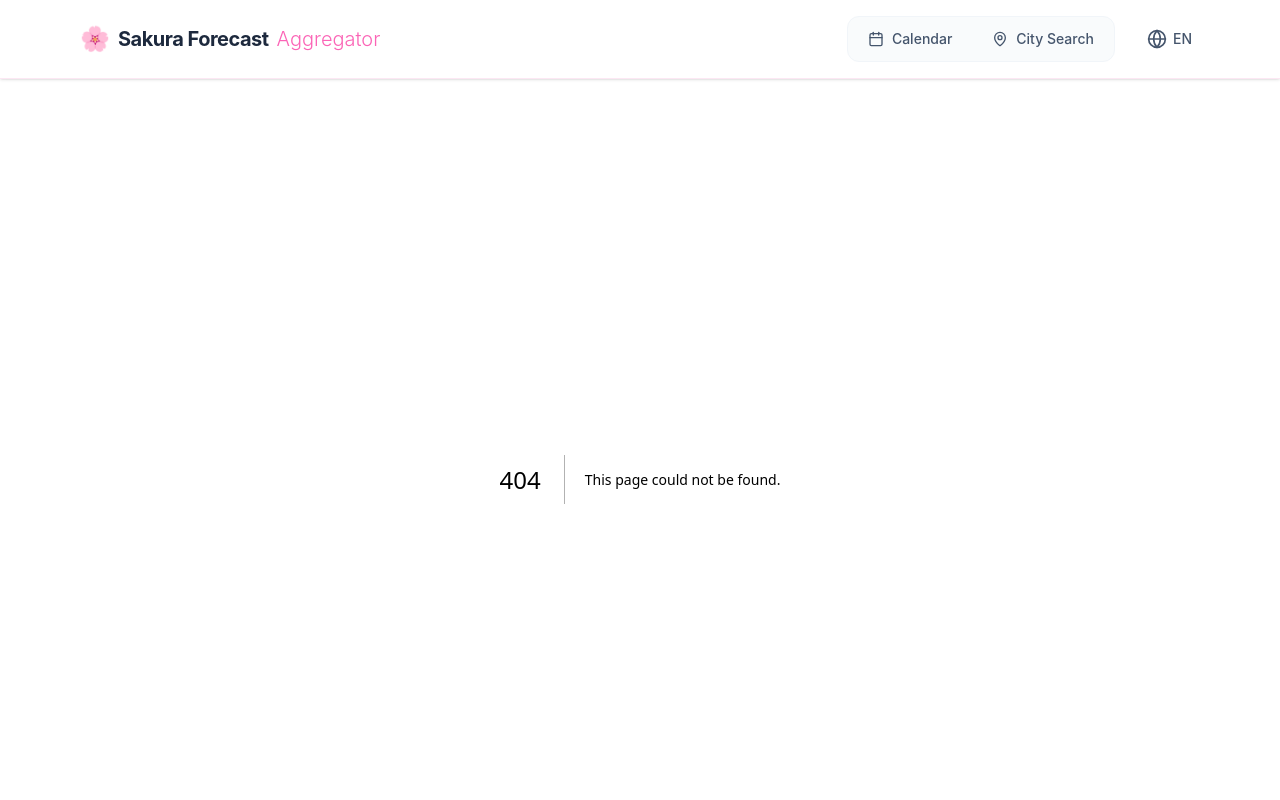
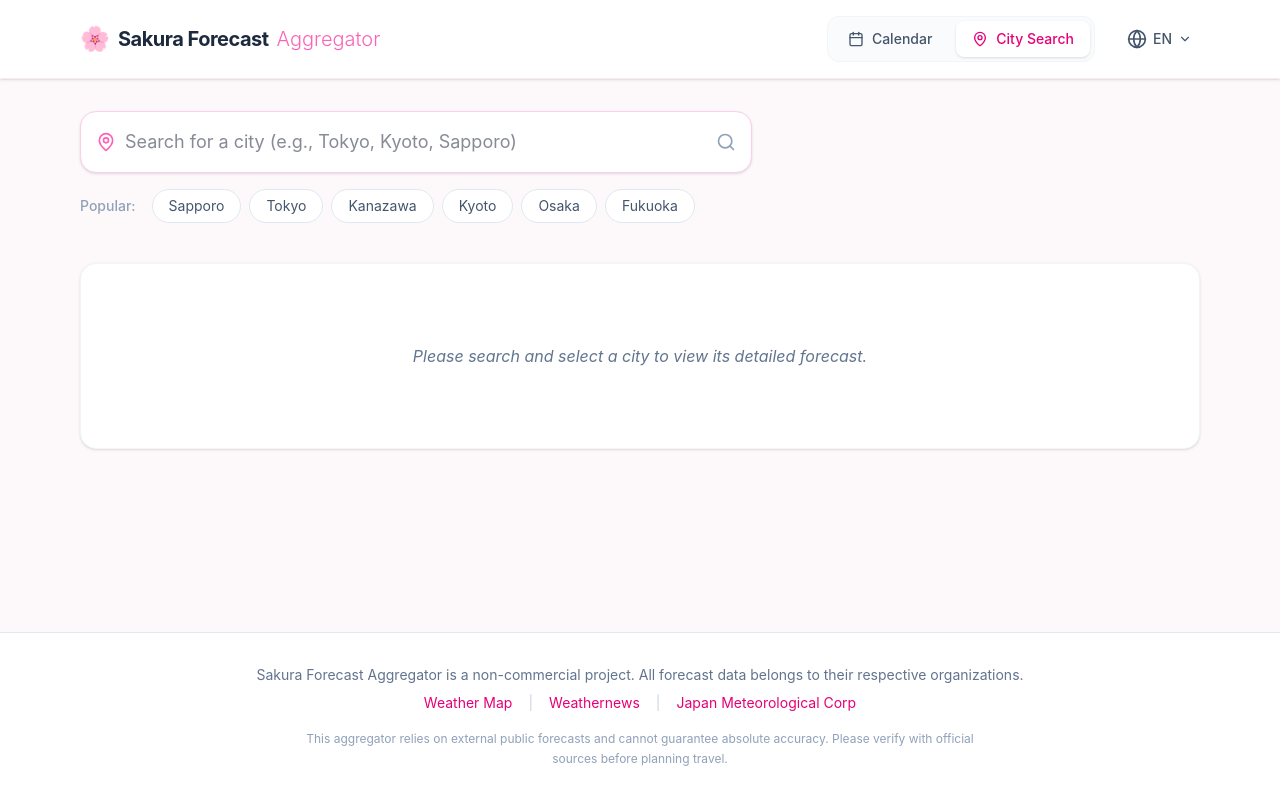
Before and after one commit to MQ-380/JapanTravelCanlendar, a Next.js app: page /en/city in a window 1280 px wide. Before the commit this address had no page. Shown: the top 800 px of the page. Built offline with nearby package versions, Linux system fonts and the light colour scheme.

Commit message:
feat: Implement internationalized routing by restructuring pages under a `[locale]` directory and adding i18n middleware.

```diff
--- a/app/city/page.tsx
+++ b/app/[locale]/city/page.tsx
@@ -2,7 +2,7 @@
 
 import { useEffect, useState } from 'react';
 import { MapPin, Calendar, Map, Search } from 'lucide-react';
-import { useLanguage } from '../i18n/context';
+import { useLanguage } from '../../i18n/context';
 
 type SakuraData = {
   flowering: string;
--- /dev/null
+++ b/app/[locale]/layout.tsx
@@ -0,0 +1,35 @@
+import type {Metadata} from 'next';
+import '../globals.css'; // Global styles
+import { LanguageProvider } from '../i18n/context';
+import Navbar from '../../components/Navbar';
+import Footer from '../../components/Footer';
+import { Analytics } from '@vercel/analytics/next';
+import { Language } from '../i18n/translations';
+
+export const metadata: Metadata = {
+  title: 'Sakura Forecast Aggregator',
+  description: 'Track the best sakura viewing periods across Japan',
+};
+
+export default async function RootLayout(props: {
+  children: React.ReactNode;
+  params: Promise<{ locale: string }>;
+}) {
+  const params = await props.params;
+  const locale = params.locale as Language;
+
+  return (
+    <html lang={locale}>
+      <body suppressHydrationWarning className="bg-[#fdf9fa] text-slate-800 font-sans min-h-screen flex flex-col">
+        <LanguageProvider initialLanguage={locale}>
+          <Navbar />
+          <div className="flex-1">
+            {props.children}
+          </div>
+          <Analytics />
+          <Footer />
+        </LanguageProvider>
+      </body>
+    </html>
+  );
+}
--- a/app/page.tsx
+++ b/app/[locale]/page.tsx
@@ -2,7 +2,7 @@
 
 import { useEffect, useState } from 'react';
 import { motion } from 'motion/react';
-import { useLanguage } from './i18n/context';
+import { useLanguage } from '../i18n/context';
 
 type CityData = {
   id: string;
--- a/app/i18n/context.tsx
+++ b/app/i18n/context.tsx
@@ -11,8 +11,19 @@ type LanguageContextType = {
 
 const LanguageContext = createContext<LanguageContextType | undefined>(undefined);
 
-export function LanguageProvider({ children }: { children: ReactNode }) {
-  const [language, setLanguage] = useState<Language>('en');
+export function LanguageProvider({
+  children,
+  initialLanguage = 'en'
+}: {
+  children: ReactNode;
+  initialLanguage?: Language;
+}) {
+  const [language, setLanguage] = useState<Language>(initialLanguage);
+
+  // Sync state if initialLanguage changes (e.g. on navigation)
+  React.useEffect(() => {
+    setLanguage(initialLanguage);
+  }, [initialLanguage]);
 
   const t = (key: keyof typeof translations.en) => {
     return translations[language][key] || translations.en[key];
--- a/app/layout.tsx
+++ b/app/layout.tsx
@@ -1,28 +1,3 @@
-import type {Metadata} from 'next';
-import './globals.css'; // Global styles
-import { LanguageProvider } from './i18n/context';
-import Navbar from '../components/Navbar';
-import Footer from '../components/Footer';
-import { Analytics } from '@vercel/analytics/next';
-
-export const metadata: Metadata = {
-  title: 'Sakura Forecast Aggregator',
-  description: 'Track the best sakura viewing periods across Japan',
-};
-
 export default function RootLayout({children}: {children: React.ReactNode}) {
-  return (
-    <html lang="en">
-      <body suppressHydrationWarning className="bg-[#fdf9fa] text-slate-800 font-sans min-h-screen flex flex-col">
-        <LanguageProvider>
-          <Navbar />
-          <div className="flex-1">
-            {children}
-          </div>
-          <Analytics />
-          <Footer />
-        </LanguageProvider>
-      </body>
-    </html>
-  );
+  return children;
 }
--- a/components/Navbar.tsx
+++ b/components/Navbar.tsx
@@ -1,20 +1,51 @@
 'use client';
 
 import Link from 'next/link';
-import { usePathname } from 'next/navigation';
-import { Calendar, MapPin, Globe } from 'lucide-react';
+import { usePathname, useRouter, useParams } from 'next/navigation';
+import { useState, useEffect } from 'react';
+import { Calendar, MapPin, Globe, ChevronDown } from 'lucide-react';
 import { useLanguage } from '../app/i18n/context';
 import { Language } from '../app/i18n/translations';
 
 export default function Navbar() {
   const pathname = usePathname();
-  const { language, setLanguage, t } = useLanguage();
+  const router = useRouter();
+  const params = useParams();
+  const { language, t } = useLanguage();
+  const [isLangOpen, setIsLangOpen] = useState(false);
+
+  const locale = (params.locale as string) || language;
+
+  const handleLanguageChange = (newLocale: Language) => {
+    const segments = pathname.split('/');
+    // Check if the first segment is a locale
+    if (['en', 'ja', 'zh'].includes(segments[1])) {
+      segments[1] = newLocale;
+    } else {
+      segments.splice(1, 0, newLocale);
+    }
+    router.push(segments.join('/') || `/${newLocale}`);
+    setIsLangOpen(false);
+  };
+
+  // Close dropdown on click outside
+  useEffect(() => {
+    const handleClickOutside = () => setIsLangOpen(false);
+    if (isLangOpen) {
+      document.addEventListener('click', handleClickOutside);
+    }
+    return () => document.removeEventListener('click', handleClickOutside);
+  }, [isLangOpen]);
+
+  // Determine active states
+  const isHomeActive = pathname === `/${locale}` || pathname === `/${locale}/`;
+  const isCityActive = pathname.startsWith(`/${locale}/city`);
 
   return (
     <header className="bg-white border-b border-pink-100 shadow-sm sticky top-0 z-50">
       <div className="max-w-6xl mx-auto px-4 py-4 flex flex-col sm:flex-row justify-between items-center gap-4">
         {/* Logo/Brand */}
-        <Link href="/" className="flex items-center gap-2 hover:opacity-80 transition-opacity">
+        <Link href={`/${locale}`} className="flex items-center gap-2 hover:opacity-80 transition-opacity">
           <span className="text-2xl">🌸</span>
           <span className="font-bold text-slate-800 tracking-tight text-xl">{t('navTitle')}</span>
           <span className="text-pink-400 font-light text-xl">{t('navSubtitle')}</span>
@@ -24,18 +55,18 @@ export default function Navbar() {
         <div className="flex items-center gap-6">
           <nav className="flex items-center gap-2 bg-slate-50/80 p-1 rounded-xl border border-slate-100">
             <Link
-              href="/"
+              href={`/${locale}`}
               className={`flex items-center gap-2 px-4 py-2 rounded-lg text-sm font-medium transition-colors ${
-                pathname === '/' ? 'bg-white text-pink-600 shadow-sm' : 'text-slate-600 hover:text-slate-900 hover:bg-slate-100/50'
+                isHomeActive ? 'bg-white text-pink-600 shadow-sm' : 'text-slate-600 hover:text-slate-900 hover:bg-slate-100/50'
               }`}
             >
               <Calendar className="w-4 h-4" />
               <span>{t('navCalendar')}</span>
             </Link>
             <Link
-              href="/city"
+              href={`/${locale}/city`}
               className={`flex items-center gap-2 px-4 py-2 rounded-lg text-sm font-medium transition-colors ${
-                pathname.startsWith('/city') ? 'bg-white text-pink-600 shadow-sm' : 'text-slate-600 hover:text-slate-900 hover:bg-slate-100/50'
+                isCityActive ? 'bg-white text-pink-600 shadow-sm' : 'text-slate-600 hover:text-slate-900 hover:bg-slate-100/50'
               }`}
             >
               <MapPin className="w-4 h-4" />
@@ -44,17 +75,42 @@ export default function Navbar() {
           </nav>
 
           {/* Language Toggle */}
-          <div className="relative group">
-            <div className="flex items-center gap-1.5 text-slate-600 hover:text-slate-900 cursor-pointer p-2 rounded-lg hover:bg-slate-50 transition-colors">
+          <div className="relative">
+            <button
+              onClick={(e) => {
+                e.stopPropagation();
+                setIsLangOpen(!isLangOpen);
+              }}
+              className="flex items-center gap-1.5 text-slate-600 hover:text-slate-900 cursor-pointer p-2 rounded-lg hover:bg-slate-50 transition-colors"
+            >
               <Globe className="w-5 h-5" />
               <span className="text-sm font-medium uppercase">{language}</span>
-            </div>
+              <ChevronDown className={`w-3.5 h-3.5 transition-transform duration-200 ${isLangOpen ? 'rotate-180' : ''}`} />
+            </button>
+
             {/* Dropdown Menu */}
-            <div className="absolute right-0 top-full mt-1 w-32 bg-white rounded-xl shadow-lg border border-slate-100 opacity-0 group-hover:opacity-100 invisible group-hover:visible transition-all transform origin-top overflow-hidden">
-              <button onClick={() => setLanguage('en')} className={`w-full text-left px-4 py-2.5 text-sm hover:bg-pink-50 transition-colors ${language === 'en' ? 'text-pink-600 font-semibold bg-pink-50/50' : 'text-slate-700'}`}>English</button>
-              <button onClick={() => setLanguage('zh')} className={`w-full text-left px-4 py-2.5 text-sm hover:bg-pink-50 transition-colors ${language === 'zh' ? 'text-pink-600 font-semibold bg-pink-50/50' : 'text-slate-700'}`}>中文</button>
-              <button onClick={() => setLanguage('ja')} className={`w-full text-left px-4 py-2.5 text-sm hover:bg-pink-50 transition-colors ${language === 'ja' ? 'text-pink-600 font-semibold bg-pink-50/50' : 'text-slate-700'}`}>日本語</button>
-            </div>
+            {isLangOpen && (
+              <div className="absolute right-0 top-full mt-1 w-32 bg-white rounded-xl shadow-lg border border-slate-100 transform origin-top overflow-hidden animate-in fade-in zoom-in-95 duration-200 z-[60]">
+                <button
+                  onClick={() => handleLanguageChange('en')}
+                  className={`w-full text-left px-4 py-2.5 text-sm hover:bg-pink-50 transition-colors ${language === 'en' ? 'text-pink-600 font-semibold bg-pink-50/50' : 'text-slate-700'}`}
+                >
+                  English
+                </button>
+                <button
+                  onClick={() => handleLanguageChange('zh')}
+                  className={`w-full text-left px-4 py-2.5 text-sm hover:bg-pink-50 transition-colors ${language === 'zh' ? 'text-pink-600 font-semibold bg-pink-50/50' : 'text-slate-700'}`}
+                >
+                  中文
+                </button>
+                <button
+                  onClick={() => handleLanguageChange('ja')}
+                  className={`w-full text-left px-4 py-2.5 text-sm hover:bg-pink-50 transition-colors ${language === 'ja' ? 'text-pink-600 font-semibold bg-pink-50/50' : 'text-slate-700'}`}
+                >
+                  日本語
+                </button>
+              </div>
+            )}
           </div>
         </div>
       </div>
--- /dev/null
+++ b/middleware.ts
@@ -0,0 +1,59 @@
+import { NextResponse } from 'next/server';
+import type { NextRequest } from 'next/server';
+
+const locales = ['en', 'zh', 'ja'];
+
+function getLocale(request: NextRequest) {
+  const acceptLanguage = request.headers.get('accept-language');
+  console.log('[Middleware] Received Accept-Language:', acceptLanguage);
+  if (!acceptLanguage) return 'en';
+
+  // Parse accept-language header to respect priority
+  // Example: 'zh-CN,zh;q=0.9,en;q=0.8,ja;q=0.7'
+  const languages = acceptLanguage.split(',').map(lang => lang.split(';')[0].trim().toLowerCase());
+  console.log('[Middleware] Parsed Languages:', languages);
+
+  for (const lang of languages) {
+    if (lang.startsWith('ja')) { console.log('[Middleware] Selected:', 'ja'); return 'ja'; }
+    if (lang.startsWith('zh')) { console.log('[Middleware] Selected:', 'zh'); return 'zh'; }
+    if (lang.startsWith('en')) { console.log('[Middleware] Selected:', 'en'); return 'en'; }
+  }
+
+  console.log('[Middleware] Fallback Selected:', 'en');
+  return 'en';
+}
+
+export function middleware(request: NextRequest) {
+  const { pathname } = request.nextUrl;
+
+  // Check if the pathname is an internal file or API
+  if (
+    pathname.includes('.') ||
+    pathname.startsWith('/api') ||
+    pathname.startsWith('/_next')
+  ) {
+    return;
+  }
+
+  const pathnameHasLocale = locales.some(
+    (locale) => pathname.startsWith(`/${locale}/`) || pathname === `/${locale}`
+  );
+
+  if (pathnameHasLocale) return;
+
+  // Redirect if there is no locale
+  const locale = getLocale(request);
+
+  // Construct the new URL with the locale
+  const url = request.nextUrl.clone();
+  url.pathname = `/${locale}${pathname}`;
+
+  return NextResponse.redirect(url);
+}
+
+export const config = {
+  matcher: [
+    // Skip all internal paths (_next) and static files
+    '/((?!api|_next/static|_next/image|favicon.ico|icon.png|.*\\..*).*)',
+  ],
+};
```
